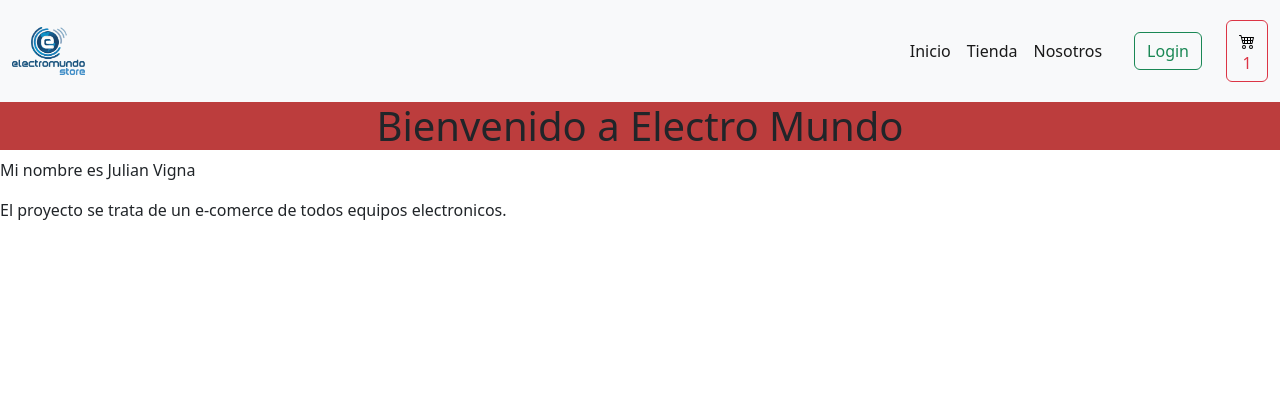
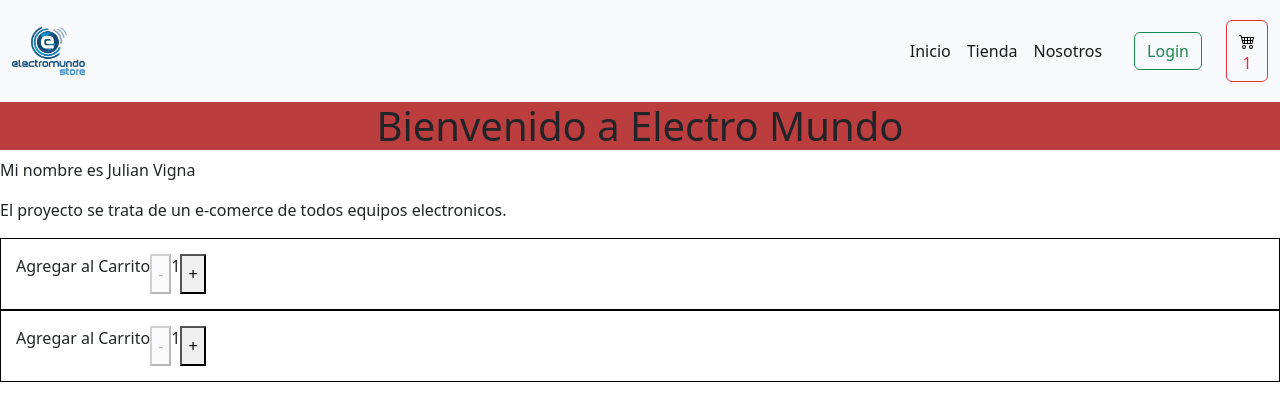
Before and after one commit to JulianVigna/Coder-House-React-, a React (Create React App) app: page / in a window 1280 px wide. Shown: the top 420 px of the page. Built offline with nearby package versions, Linux system fonts and the light colour scheme.

Commit message:
itemCount: funcionalidad de stock por prop con sumador

```diff
--- a/src/App.js
+++ b/src/App.js
@@ -2,6 +2,7 @@ import logo from './logo.svg';
 import './App.css';
 import NavBar from './components/NavBar/NavBar';
 import Greetings from './components/ItemListContainer/Greetings';
+import ItemCount from './components/ItemCount.jsx/ItemCount';
 
 function App() {
   return (
@@ -13,7 +14,10 @@ function App() {
       name="Mi nombre es Julian Vigna"
       description="El proyecto se trata de un e-comerce de todos equipos electronicos."/>
 
+      <ItemCount stock={8} />
+      <ItemCount stock={3} />
     </div>
+
   );
 }
 
--- a/src/components/ItemCount.jsx/ItemCount.jsx
+++ b/src/components/ItemCount.jsx/ItemCount.jsx
@@ -1,14 +1,31 @@
-import React from "react";
+import { useState } from "react";
 
-function ItemCount(){
+
+function ItemCount(props){
+
+    const [count, setCount] = useState(1)
 
 
 
+    function handleAdd(){
 
+        if(count < props.stock){setCount(count +1)}
+        else{console.log(`el numero de stock no puede ser mayor a ${props.stock}`)}
+    }
 
+    function handleSubstrac(){
+        if(count > 1){setCount(count -1)}
+        else{console.log(`el numero de stock no puede ser menor a 1`)};
+    }
 
-
-
+    return(
+    <div style={{ display: "flex", border: "solid 1px black", padding: "15px"}}>
+        Agregar al Carrito
+        <button disabled={count === 1} onClick={handleSubstrac}>-</button>
+        <p>{count}</p>
+        <button disabled={count === props.stock} onClick={handleAdd}>+</button>
+    </div>
+)
 }
 
-export default ItemCount
+export default ItemCount;
```
